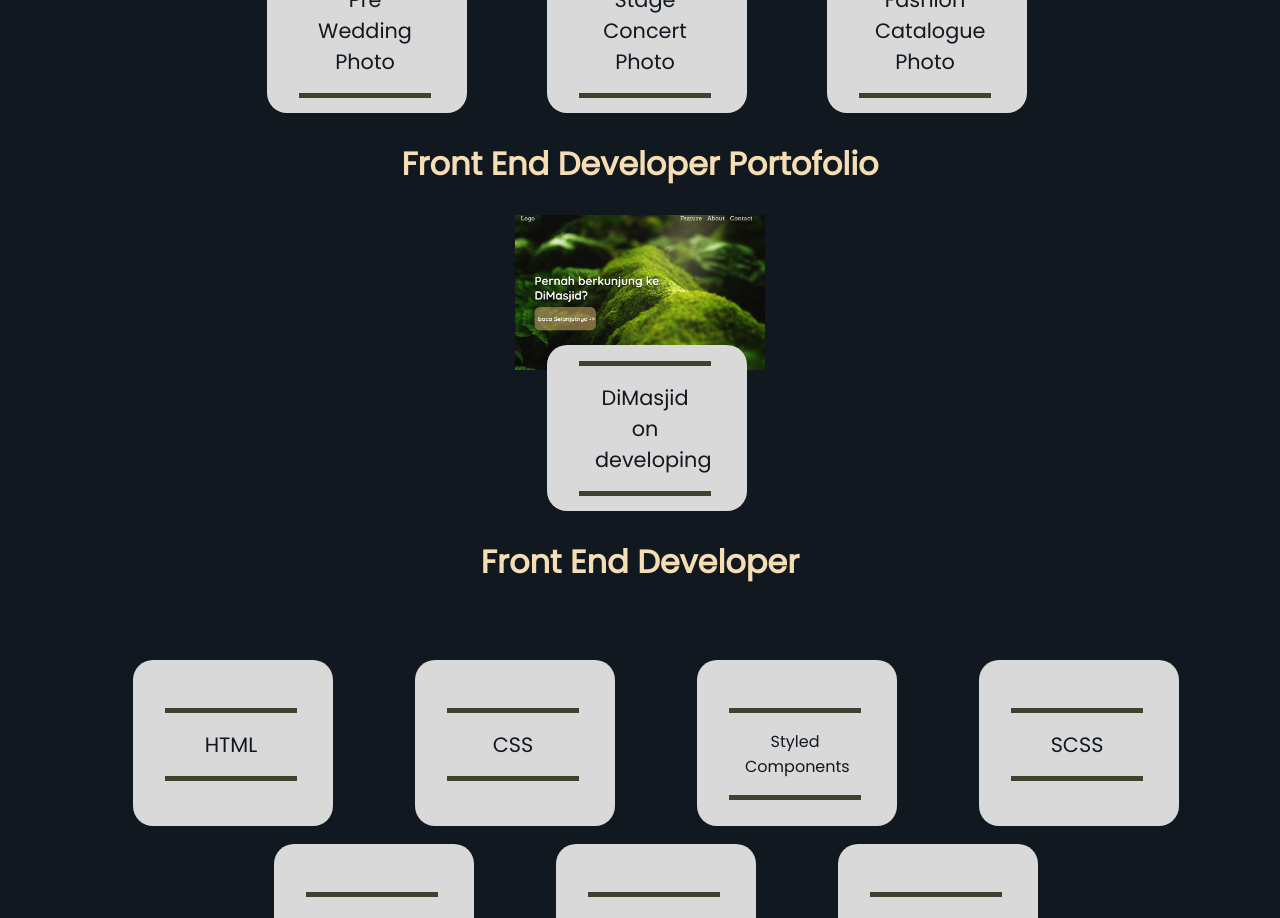
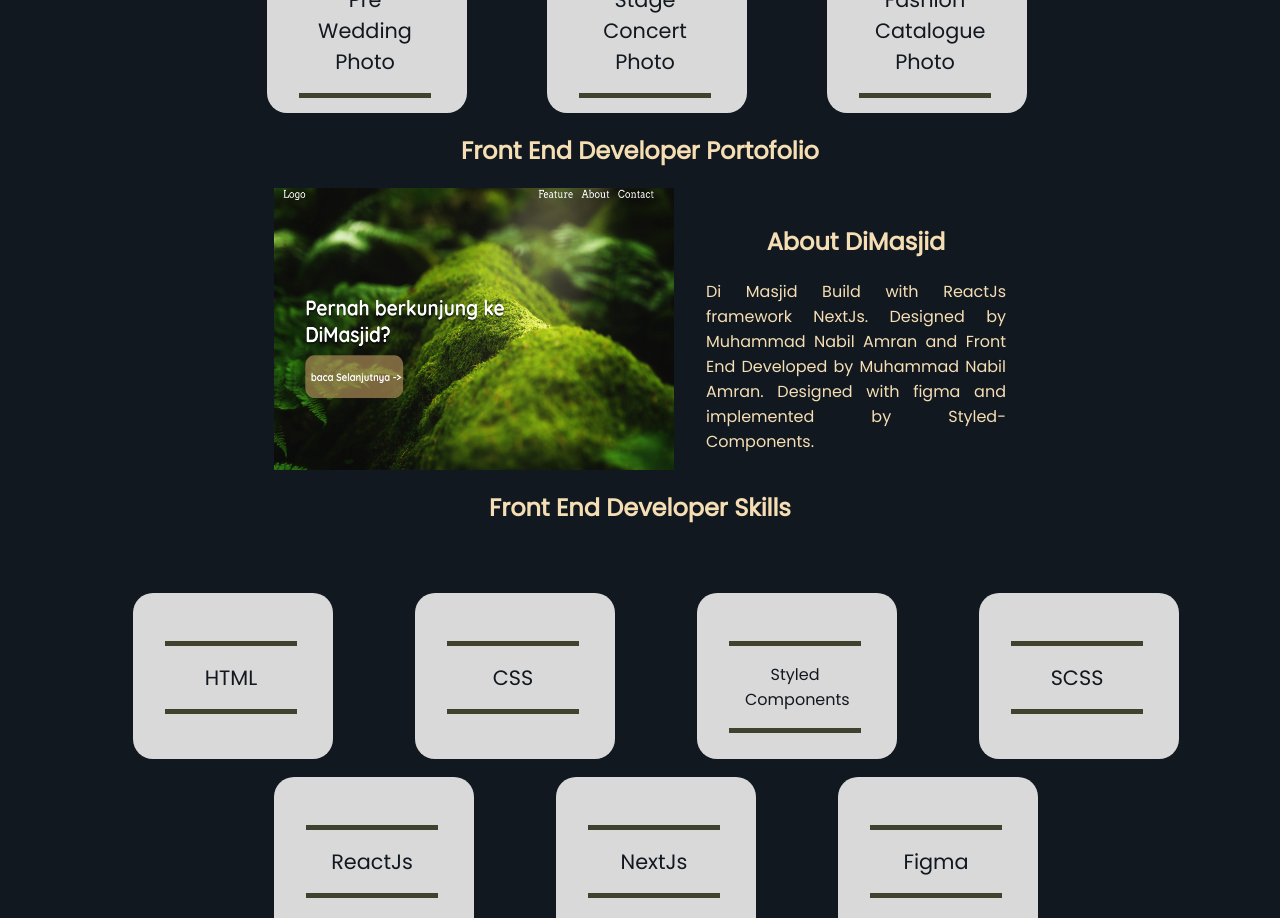
Before and after one commit to Abi1701/CVMuhammadNabilAmran, a React (Create React App) app: page / in a window 1280 px wide. Shown: the part 2520-3438 px from the top of the page. Built offline with nearby package versions, Linux system fonts and the light colour scheme.

Commit message:
updating

```diff
--- a/src/pages/landingPage/index.jsx
+++ b/src/pages/landingPage/index.jsx
@@ -246,20 +246,27 @@ export default function Page1() {
 				</div>
 			</section>
 			<section className={styles.portofolio}>
-				<h1 className={styles.portofolioTittle}>
+				<h1 className={styles.portofolioTittleLong}>
 					Front End Developer Portofolio
 				</h1>
-				<div className={styles.portofolioContainer}>
-					<div className={styles.cardContent}>
-						<img src={DiMasjid} width={250} alt="prewedd" />
-						<div className={styles.cardName}>
-							<div className={styles.cardTittle}>DiMasjid on developing</div>
-						</div>
-					</div>
+				<div className={styles.portofolioContainerWebsite}>
+					<img
+						className={styles.DiMasjidPicture}
+						src={DiMasjid}
+						alt="dimasjid"
+					/>
+					<p className={styles.aboutDiMasjid}>
+						<h1>About DiMasjid</h1>
+						Di Masjid Build with ReactJs framework NextJs. Designed by Muhammad
+						Nabil Amran and Front End Developed by Muhammad Nabil Amran.
+						Designed with figma and implemented by Styled-Components.
+					</p>
 				</div>
 			</section>
 			<section className={styles.portofolio2}>
-				<h1 className={styles.portofolioTittle}>Front End Developer</h1>
+				<h1 className={styles.portofolioTittleLong}>
+					Front End Developer Skills
+				</h1>
 				<div className={styles.portofolioContainer2}>
 					<div className={styles.cardName2}>
 						<div className={styles.cardTittle2}>HTML</div>
--- a/src/pages/landingPage/index.module.css
+++ b/src/pages/landingPage/index.module.css
@@ -323,6 +323,24 @@ width: 400px;
   font-size: 1.3em;
   width: 100px;
 }
+/* portofolio Website */
+.portofolioContainerWebsite{
+  display: flex;
+  flex-wrap: wrap;
+  flex-direction: row;
+}
+
+.aboutDiMasjid{
+  width: 350px;
+  display: flex;
+  flex-direction: column;
+  align-items: center;
+  justify-content: center;
+  text-align: justify;
+  margin-left: 2rem;
+}
+
+
 /* portofolio2 */
 .portofolio2{
   background:#111820;
@@ -438,6 +456,12 @@ width: 400px;
     .careerContainer3{
       width: 300px;
     }
+    .DiMasjidPicture{
+      width: 250px;
+    }
+    .aboutDiMasjid{
+      width: 250px;
+    }
 }
 @media screen and (min-width: 375px) {
   .aboutName{
@@ -470,7 +494,14 @@ width: 400px;
     .careerContainer3{
       width: 300px;
     }
+    .DiMasjidPicture{
+      width: 300px;
+    }
+    .aboutDiMasjid{
+      width: 300px;
+    }
 }
+
 @media screen and (min-width: 425px) {
   .aboutName{
     width: 250px;
@@ -487,8 +518,15 @@ width: 400px;
   }
   .aboutParagraf{
   }
+
   .Paragraf{
     font-size: 16px;
+    }
+    .DiMasjidPicture{
+      width: 350px;
+    }
+    .aboutDiMasjid{
+      width: 375px;
     }
 }
 @media screen and (max-width: 600px) {
@@ -497,6 +535,9 @@ width: 400px;
     color: white;}
 
   .navList{display: none;}
+  .DiMasjidPicture{
+    margin-left: 2rem;
+  }
 }
 @media screen and (min-width: 768px) {
   .aboutContainer{
@@ -518,6 +559,12 @@ width: 400px;
   .Paragraf{
     font-size: 16px;
     width: 600px;
+    }
+    .DiMasjidPicture{
+      width: 400px;
+    }
+    .aboutDiMasjid{
+      width: 300px;
     }
 }
 @media screen and (max-width: 992px) {
```
